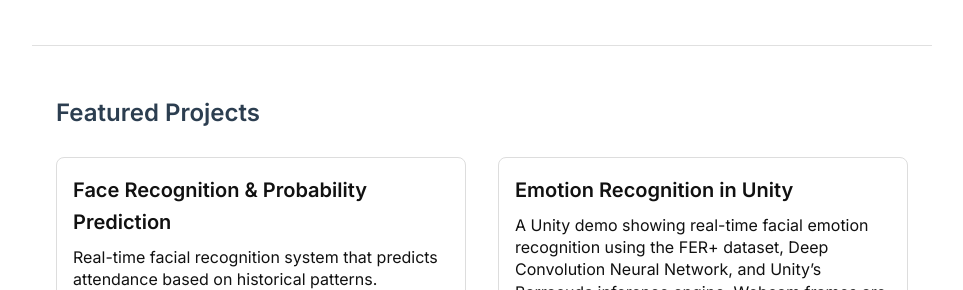
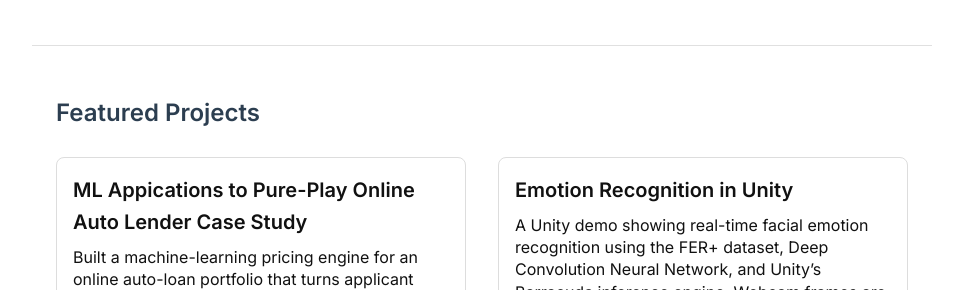
Before and after one commit to JackLGood/JackLGood.github.io, a plain HTML site: page index.html in a window 1280 px wide. Shown: the part 510-800 px from the top of the page, without its empty margins (158-1121 px from the left). Drawn offline with Linux system fonts and the light colour scheme.

Commit message:
Update index.html

```diff
--- a/index.html
+++ b/index.html
@@ -43,8 +43,8 @@
     <div class="projects-grid">
       <a href="#" class="project-card">
         <div class="card-content">
-          <h3>Face Recognition & Probability Prediction</h3>
-          <p>Real-time facial recognition system that predicts attendance based on historical patterns.</p>
+          <h3>ML Appications to Pure-Play Online Auto Lender Case Study</h3>
+          <p>Built a machine-learning pricing engine for an online auto-loan portfolio that turns applicant data into profit-maximising APRs. Quantified the classic pricing trade-off: higher APRs lift margin per loan but depress take-rate. A logistic-regression baseline showed $550.55 expected revenue per offer; sweeping rates revealed a flat 5.1 % APR that raises this to $682.96 (+24 %). A tuned Random Forest (validation accuracy 0.89) then powered per-borrower APR sweeps, adding $83.9k (+42 %) incremental revenue on the test set. The modular, explainable pipeline is ready for production deployment.</p>
         </div>
       </a>
       <a href="#" class="project-card">
```
